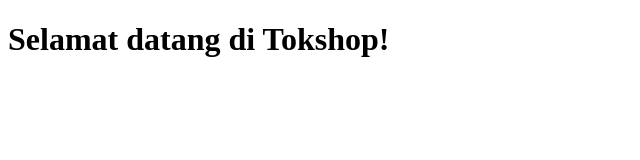
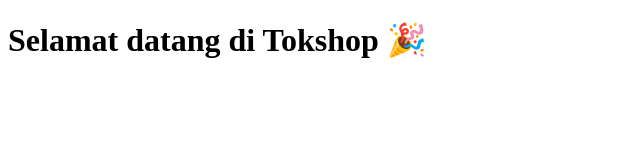
Before and after one commit to aish202025/tokshop, a Next.js app: page / in a window 1280 px wide. Shown: the top 160 px of the page, without its empty margins (0-640 px from the left). Built offline with nearby package versions, Linux system fonts and the light colour scheme.

Commit message:
update halaman home

```diff
--- a/pages/index.js
+++ b/pages/index.js
@@ -1,3 +1,7 @@
 export default function Home() {
-  return <h1>Selamat datang di Tokshop!</h1>;
+  return (
+    <div>
+      <h1>Selamat datang di Tokshop 🎉</h1>
+    </div>
+  );
 }
```
